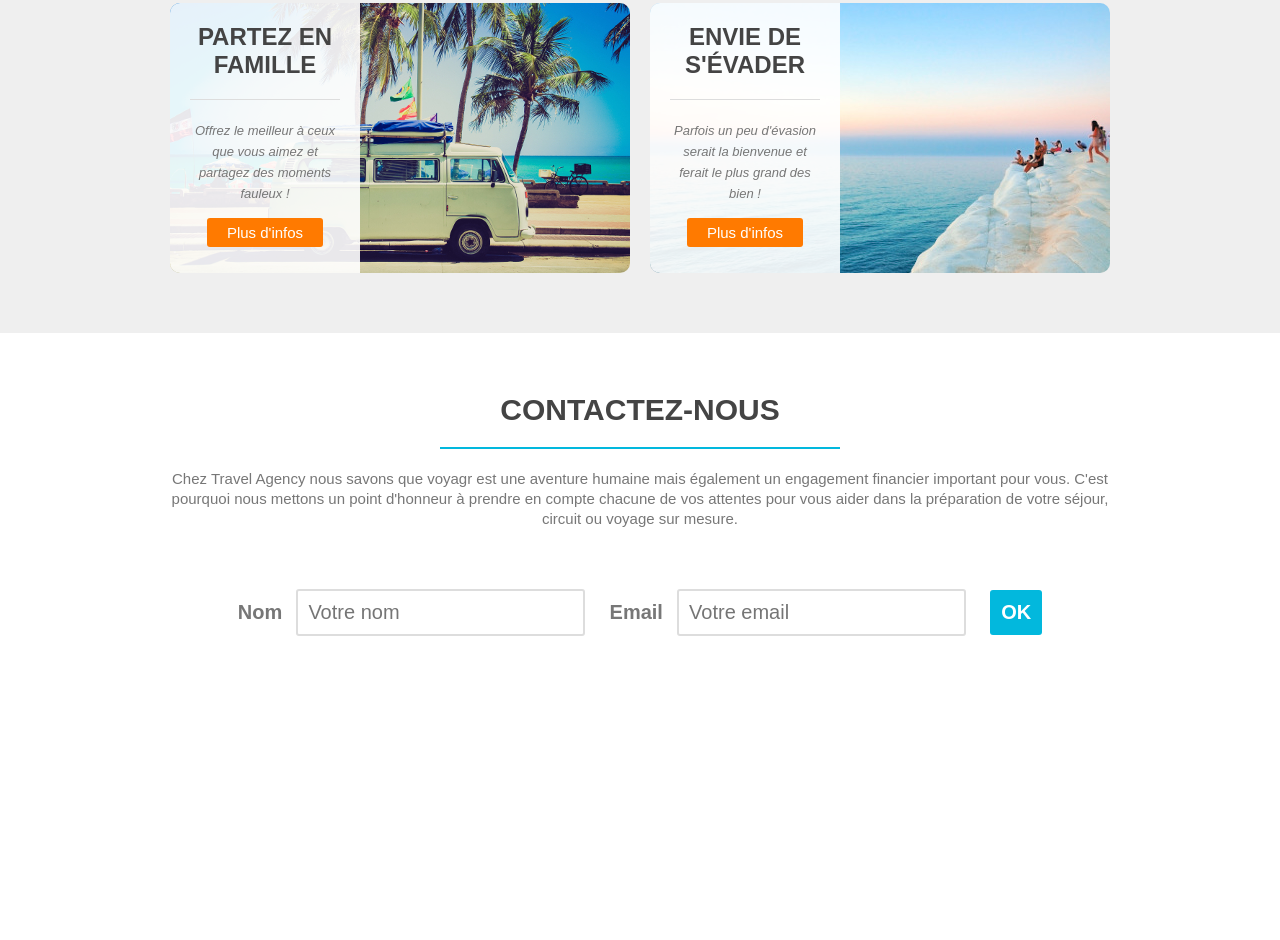
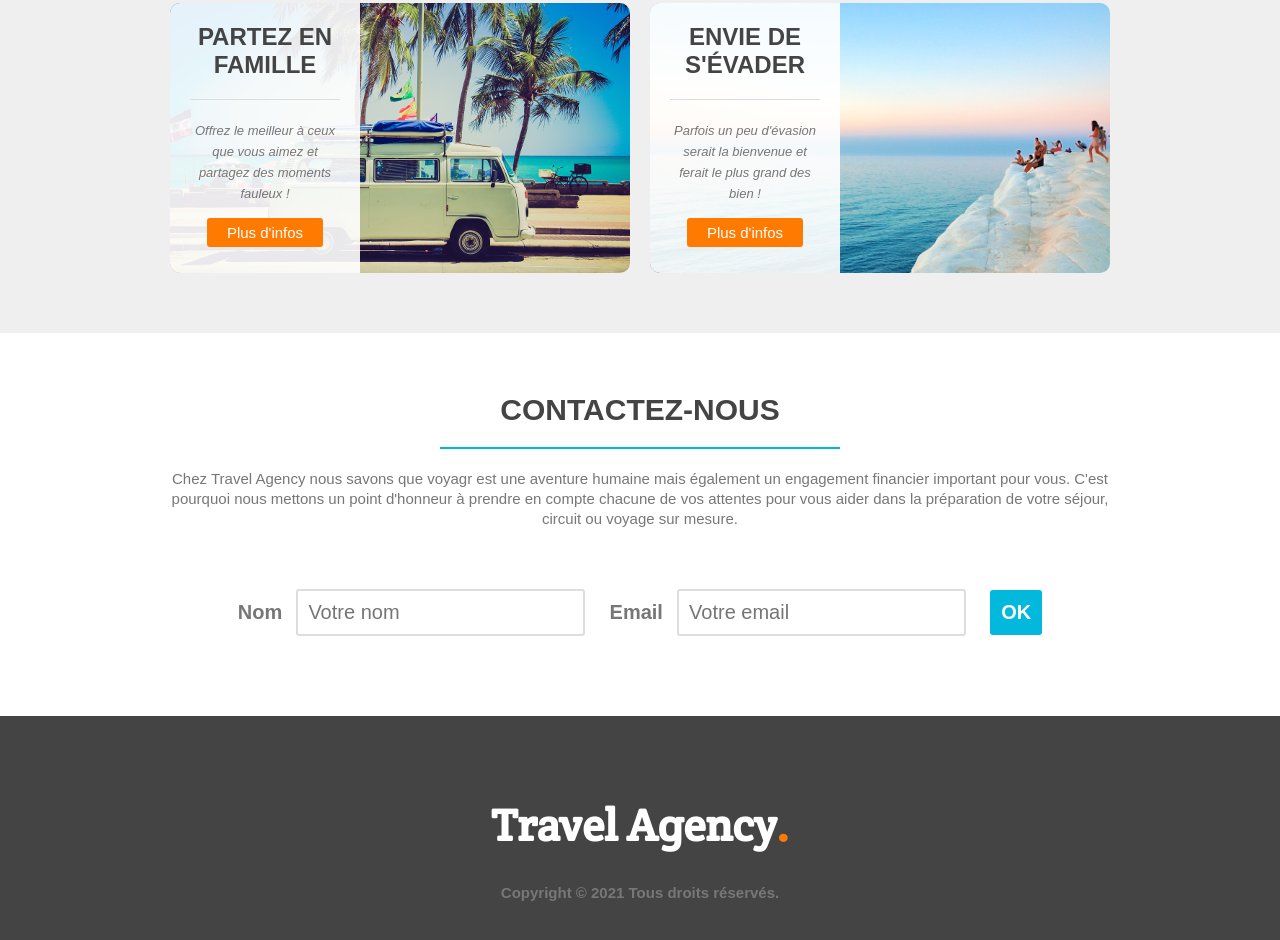
Before and after one commit to mlaversin/travel-agency, a plain HTML site: page index.html in a window 1280 px wide. Shown: the part 1205-2145 px from the top of the page. Before the commit the page ends 1921 px from the top, so only its background shows below. Drawn offline with Linux system fonts and the light colour scheme.

Commit message:
footer layout

```diff
--- a/index.html
+++ b/index.html
@@ -89,6 +89,12 @@
     </section>
 
     <footer>
+        <div class="wrapper">
+            <h1>Travel Agency<span class="orange">.</span></h1>
+            <div id="copyright">
+                Copyright  © 2021     Tous droits réservés.
+            </div>
+        </div>
 
     </footer>
 </body>
--- a/styles.css
+++ b/styles.css
@@ -267,3 +267,23 @@ input[type="text"] {
     color:#fff;
     background-color: #444;
 }
+
+/* -------- FOOTER -------- */
+
+footer {
+    height: 260px;
+    background-color: #444;
+}
+
+footer h1 {
+    color: #fff;
+    text-align: center;
+    padding-top: 80px;
+}
+
+#copyright {
+    text-align: center;
+    font-weight: bold;
+    padding-top: 30px;
+    color: #777;
+}
```
